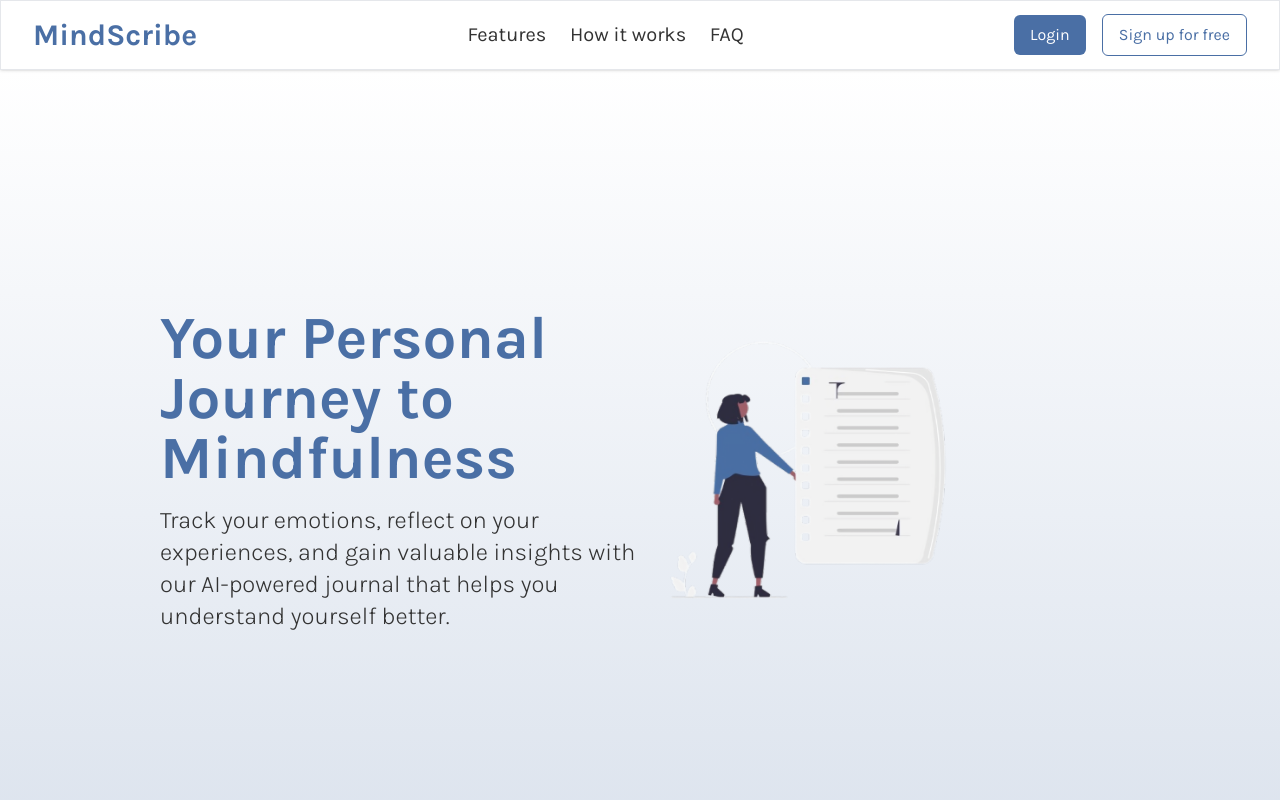
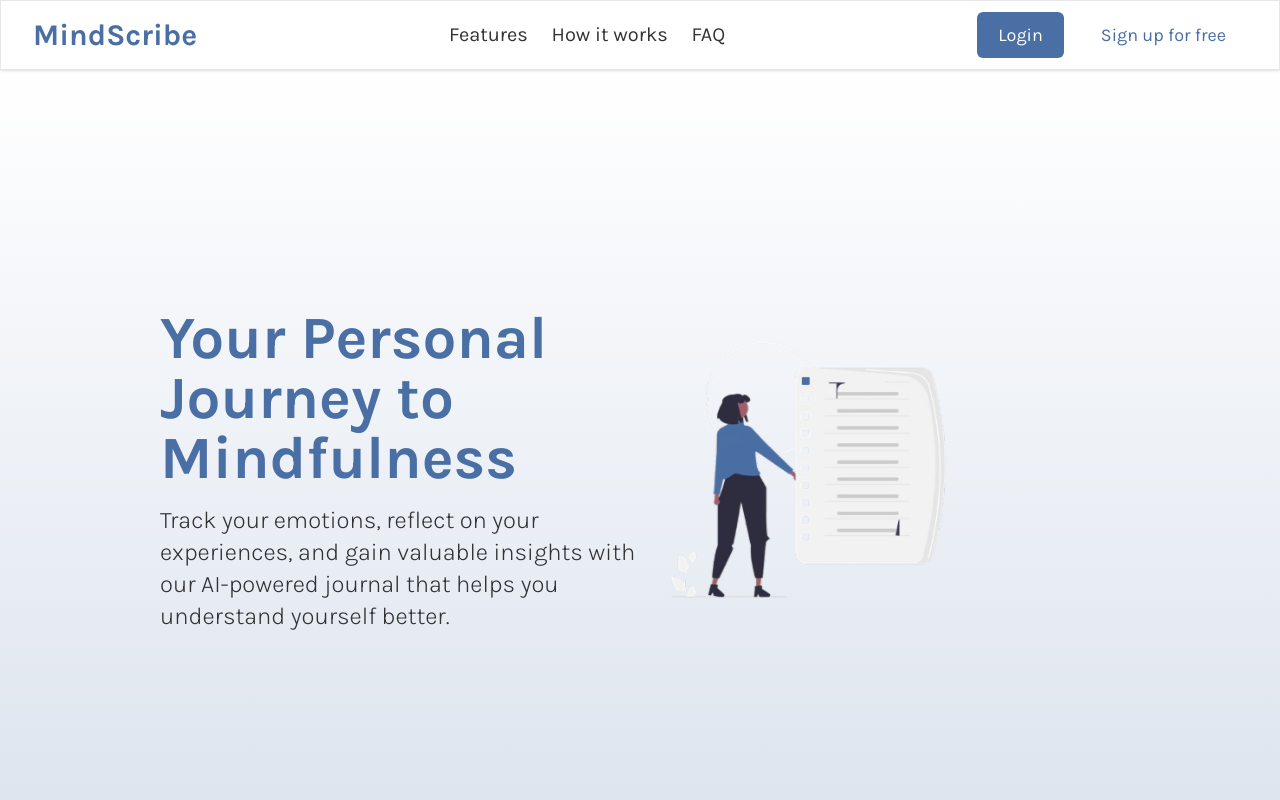
Before and after one commit to Nelman25/MindScribe-Frontend, a React (Vite) app: page / in a window 1280 px wide. Shown: the top 800 px of the page. Built offline with nearby package versions, Linux system fonts and the light colour scheme; a web font is replaced by a local one.

Commit message:
Add reusable Button component

```diff
--- /dev/null
+++ b/src/components/Button.tsx
@@ -0,0 +1,26 @@
+type ButtonType = {
+  children: string;
+  onClick?: (event: React.MouseEvent<HTMLButtonElement>) => void;
+  type: "outline" | "default";
+  className?: string;
+};
+
+export default function Button({
+  children,
+  onClick,
+  type,
+  className,
+}: ButtonType) {
+  return (
+    <button
+      className={`py-2 px-5 my-8 text-lg rounded-md max-sm:text-base border border-transparent transition-all duration-100 ${
+        type === "default"
+          ? "text-white bg-primary hover:bg-white hover:text-primary hover:border-primary"
+          : "text-primary bg-white border border-primary hover:bg-primary hover:text-white"
+      } ${className}`}
+      onClick={onClick}
+    >
+      {children}
+    </button>
+  );
+}
--- a/src/pages/LandingPage.tsx
+++ b/src/pages/LandingPage.tsx
@@ -3,6 +3,7 @@ import Hero from "../sections/Hero";
 import FeaturesSection from "../sections/FeaturesSection";
 import HowItWorksSection from "../sections/HowItWorksSection";
 import LandingCTA from "../sections/LandingCTA";
+import Button from "../components/Button";
 
 export default function LandingPage() {
   return (
@@ -19,12 +20,8 @@ export default function LandingPage() {
         </div>
 
         <div className="flex gap-4 items-center max-sm:hidden">
-          <button className="bg-primary text-white px-4 py-2 max-lg:h-8 max-lg:text-sm rounded-md flex items-center hover:translate-y-[-1px] hover:shadow-lg  transition-all duration-200">
-            <p>Login</p>
-          </button>
-          <button className="bg-white text-primary border border-primary px-4 py-2  max-lg:h-8 rounded-md flex items-center hover:translate-y-[-1px] hover:shadow-lg transition-all duration-200">
-            <p>Sign up for free</p>
-          </button>
+          <Button type="default">Login</Button>
+          <Button type="outline">Sign up for free</Button>
         </div>
       </header>
 
--- a/src/sections/Footer.tsx
+++ b/src/sections/Footer.tsx
@@ -6,7 +6,7 @@ export default function Footer() {
   const currentYear = new Date().getFullYear();
 
   return (
-    <footer className="w-full bg-white py-6 px-4 mt-auto border-t border-gray-200">
+    <footer className="z-10 w-full bg-white py-6 px-4 mt-auto border-t border-gray-200">
       <div className="max-w-6xl mx-auto flex flex-col sm:flex-row justify-between items-center gap-4">
         <div className="font-light text-black">
           © {currentYear} • Designed & Built by
--- a/src/sections/LandingCTA.tsx
+++ b/src/sections/LandingCTA.tsx
@@ -1,3 +1,5 @@
+import Button from "../components/Button";
+
 export default function LandingCTA() {
   return (
     <section className="bg-gradient-to-b from-primary/20 to-white h-[50vh] flex flex-col items-center">
@@ -9,9 +11,7 @@ export default function LandingCTA() {
         insights with our AI-powered journal that helps you understand yourself
         better.
       </p>
-      <button className="py-3 px-6 my-8 text-xl text-white bg-primary rounded-md max-sm:text-base">
-        Create Your Free Journal
-      </button>
+      <Button type="default">Create Your Free Journal</Button>
     </section>
   );
 }
```
Also changed, not shown: src/firebase.ts (renamed from src/firebase.js).
